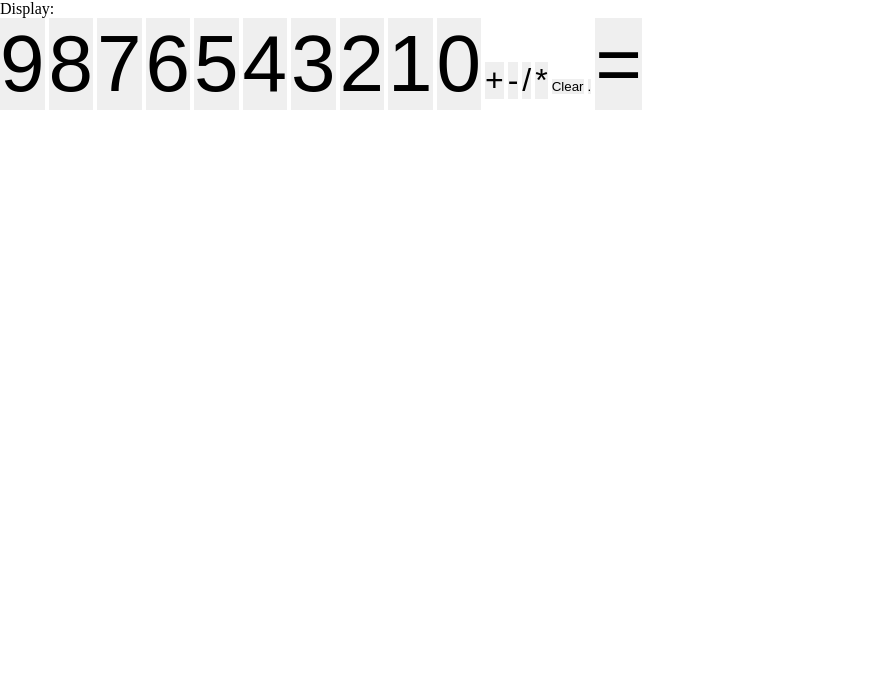
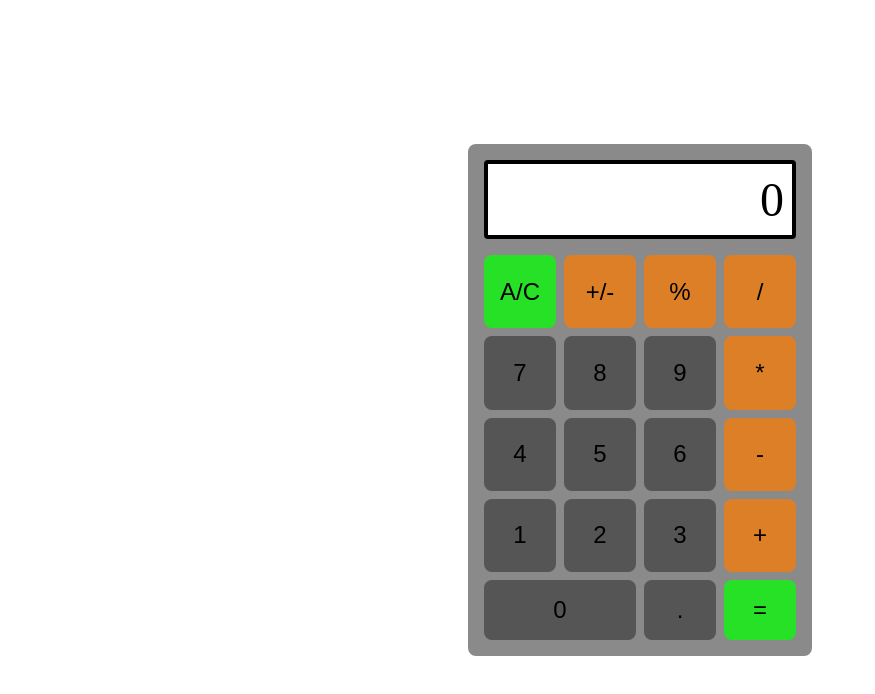
Before and after one commit to v2ngu/calculator, a plain HTML site: page index.html in a window 1280 px wide. Shown: the whole page, without its empty margins (0-875 px from the left). Drawn offline with Linux system fonts and the light colour scheme.

Commit message:
Fixed ui and added more functionality to buttons

```diff
--- a/index.html
+++ b/index.html
@@ -1,5 +1,6 @@
 <!DOCTYPE html>
 <html lang="en">
+
 <head>
     <meta charset="UTF-8">
     <meta http-equiv="X-UA-Compatible" content="IE=edge">
@@ -7,27 +8,37 @@
     <title>Simple Calculator</title>
     <link rel="stylesheet" href="style.css">
 </head>
+
 <body>
-    <div id = "background">
-        <div class = "display">Display: </div>
-        <button class = "numButton" value = "9">9</button>
-        <button class = "numButton" value = "8">8</button>
-        <button class = "numButton" value = "7">7</button>
-        <button class = "numButton" value = "6">6</button>
-        <button class = "numButton" value = "5">5</button>
-        <button class = "numButton" value = "4">4</button>
-        <button class = "numButton" value = "3">3</button>
-        <button class = "numButton" value = "2">2</button>
-        <button class = "numButton" value = "1">1</button>
-        <button class = "numButton" value = "0">0</button>
-        <button class = "operator" value = "+" >+</button>
-        <button class = "operator" value = "-">-</button>
-        <button class = "operator" value = "/">/</button>
-        <button class = "operator" value = "*">*</button>
-        <button>Clear</button>
-        <button>.</button>
-        <button id = "solve">=</button>
+    <div id="center">
+        <div id="calculator-background">
+            <div class="display" id="display">0</div>
+            <button class="numButton" style="background-color: rgb(39, 225, 39);">A/C</button>
+            <button class="numButton" style="background-color: rgb(221, 127, 39);">+/-</button>
+            <button class="numButton" value="%" style="background-color: rgb(221, 127, 39);">%</button>
+            <button class="operator" value="/"> /</button>
+
+            <button class="numButton" value="7">7</button>
+            <button class="numButton" value="8">8</button>
+            <button class="numButton" value="9">9</button>
+            <button class="operator" value="*">*</button>
+
+            <button class="numButton" value="4">4</button>
+            <button class="numButton" value="5">5</button>
+            <button class="numButton" value="6">6</button>
+            <button class="operator" value="-">-</button>
+
+            <button class="numButton" value="1">1</button>
+            <button class="numButton" value="2">2</button>
+            <button class="numButton" value="3">3</button>
+            <button class="operator" value="+">+</button>
+
+            <button class="numButton" id="zero" value="0">0</button>
+            <button class="numButton">.</button>
+            <button id="solve">=</button>
+        </div>
     </div>
-    <script src = "script.js"></script>
+    <script src="script.js"></script>
 </body>
+
 </html>
--- a/script.js
+++ b/script.js
@@ -6,103 +6,107 @@ const solve = document.getElementById("solve");
 let nums = [];
 let num = "";
 
-let operators ="";
+let operators = "";
 
 //Functions to populate the display
-button.forEach(function(buttonElement){
-    buttonElement.addEventListener('mouseover', function(){
-        buttonElement.style.color = "red";
-    });
-    buttonElement.addEventListener('mouseout', function(){
-        buttonElement.style.color = "black";
-    });
-    buttonElement.addEventListener('click',function(event){
+button.forEach(function (buttonElement) {
+    changeDownOpacity(buttonElement, .8);
+    changeUpOpacity(buttonElement, 1);
+    buttonElement.addEventListener('click', function (event) {
         const buttonValue = event.target.textContent;
-        display.innerHTML += buttonValue;
-        num += buttonValue;
-        console.log(num);
+        if (buttonValue === "A/C") {
+            window.location.reload()
+        } else {
+            display.innerHTML += buttonValue;
+            num += buttonValue;
+        }
     });
 });
 
 //Functions to populate the display
-operator.forEach(function(buttonElement){
-    buttonElement.addEventListener('mouseover', function(){
-        buttonElement.style.color = "red";
-    });
-    buttonElement.addEventListener('mouseout', function(){
-        buttonElement.style.color = "black";
-    });
-    buttonElement.addEventListener("click",function(event){
+operator.forEach(function (buttonElement) {
+    changeDownOpacity(buttonElement, .8);
+    changeUpOpacity(buttonElement, 1);
+    buttonElement.addEventListener("click", function (event) {
+        if (num !== '') {
+            nums.push(parseInt(num));
+        }
+        if (nums.length === 2) {
+            handleSolveClick();
+        }
+        num = "";
         const buttonValue = event.target.textContent;
         operators = buttonValue;
         display.innerHTML += buttonValue;
-        nums.push(parseInt(num));
-        num = "";
-
-        console.log(num);
-        console.log(nums);
-
     })
 });
 
-solve.addEventListener("mouseover", function() {
-    solve.style.color = "red";
-});
-solve.addEventListener('mouseout', function(){
-    solve.style.color = "black";
-});
-solve.addEventListener("click", function(){
+function handleSolveClick() {
     nums.push(parseInt(num));
     console.log("Attemping to solve function:");
-    console.log(parseInt(nums[0]));
-    console.log(parseInt(nums[1]));
-    console.log(operators);
+    console.log("nums at 0: " + parseInt(nums[0]));
+    console.log("nums at 1: " + parseInt(nums[1]));
+    console.log("what is the operator: " + operators);
     let answer = operate(parseInt(nums[0]), parseInt(nums[1]), operators);
-    nums = [];
+    nums = [answer];
+    console.log(nums);
+    num = "";
+    console.log(nums);
     display.innerHTML = answer.toString();
-});
+}
 
 
+function changeDownOpacity(element, opacity) {
+    element.addEventListener("mousedown", function () {
+        element.style.opacity = opacity;
+    })
+};
+function changeUpOpacity(element, opacity) {
+    element.addEventListener("mouseup", function () {
+        element.style.opacity = opacity;
+    })
+};
 
 // Step 1: function for basic math
-function addNum(num1, num2){
+function addNum(num1, num2) {
     return parseInt(num1) + parseInt(num2);
 }
 
-function subractNum(num1, num2){
+function subractNum(num1, num2) {
     return parseInt(num1) - parseInt(num2);
 }
 
-function multiplyNum(num1, num2){
+function multiplyNum(num1, num2) {
     return parseInt(num1) * parseInt(num2);
-
 }
 
-function divideNum(num1, num2){
+function divideNum(num1, num2) {
     return parseInt(num1) / parseInt(num2);
 
 }
 
 //Step 2: Create a new function operate that takes an operator and 2 numbers and then calls one of the above functions on the numbers.
-function operate(num1, num2, operator){
-    switch(operator){
+function operate(num1, num2, operator) {
+    switch (operator) {
         case "+":
             console.log('The "+" pathway');
-            return addNum(num1,num2);
+            return addNum(num1, num2);
             break;
         case "-":
             console.log("The \"-\" pathway");
-            return subractNum(num1,num2);
+            return subractNum(num1, num2);
             break;
         case "*":
             console.log("The \"*\" pathway");
-            return multiplyNum(num1,num2);
+            return multiplyNum(num1, num2);
             break;
         case "/":
             console.log("The \"/\" pathway");
-            return divideNum(num1,num2);
+            return divideNum(num1, num2);
             break;
         default:
             alert("Did not recieve an operator!");
     }
 }
+
+solve.addEventListener("click", handleSolveClick);
--- a/style.css
+++ b/style.css
@@ -1,24 +1,76 @@
-*{
-    margin:0px;
-    padding:0;
-    border:0;
+* {
+    margin: 0px;
+    padding: 0;
+    border: 0;
 }
 
-.background{
-    display:flex;
-    width:30vh;
-    height:30vh;
-    background-color: gray;
+#center {
+    display: flex;
+    justify-content: center;
+    align-items: center;
+    min-height: 100vh;
+    min-width: 100vh;
 }
 
-.numButton{
-    font-size:10vh;
+#calculator-background {
+    margin: 2vh;
+    border: 2vh;
+    padding: 2vh;
+    max-width: 50vh;
+    max-height: 60vh;
+
+    display: grid;
+    grid-template-rows: repeat(5, 1fr);
+    grid-template-columns: repeat(4, 1fr);
+    grid-gap: 1vh;
+
+    background-color: rgb(138, 138, 138);
+    border-radius: 8px;
+
 }
 
-.operator{
-    font-size:4vh;
+#display {
+    margin: 0 0 1vh;
+    padding: 1vh;
+
+    grid-row: 1;
+    grid-column: 1 / span 4;
+    display: flex;
+    justify-content: right;
+    align-items: center;
+    font-size: 3rem;
+
+
+    background-color: white;
+    border: 4px solid black;
+    border-radius: 4px;
+
 }
 
-#solve{
-    font-size:10vh;
+#zero {
+    grid-row: 6;
+    grid-column: 1 / span 2;
+
 }
+
+.numButton {
+    font-size: 3vh;
+    padding: 2vh;
+    border-radius: 8px;
+    background-color: rgb(85, 85, 85);
+}
+
+.operator {
+    font-size: 3vh;
+    padding: 2vh;
+    border-radius: 8px;
+    background-color: rgb(221, 127, 39);
+
+
+}
+
+#solve {
+    font-size: 3vh;
+    border-radius: 8px;
+    background-color: rgb(39, 225, 39);
+}
```
